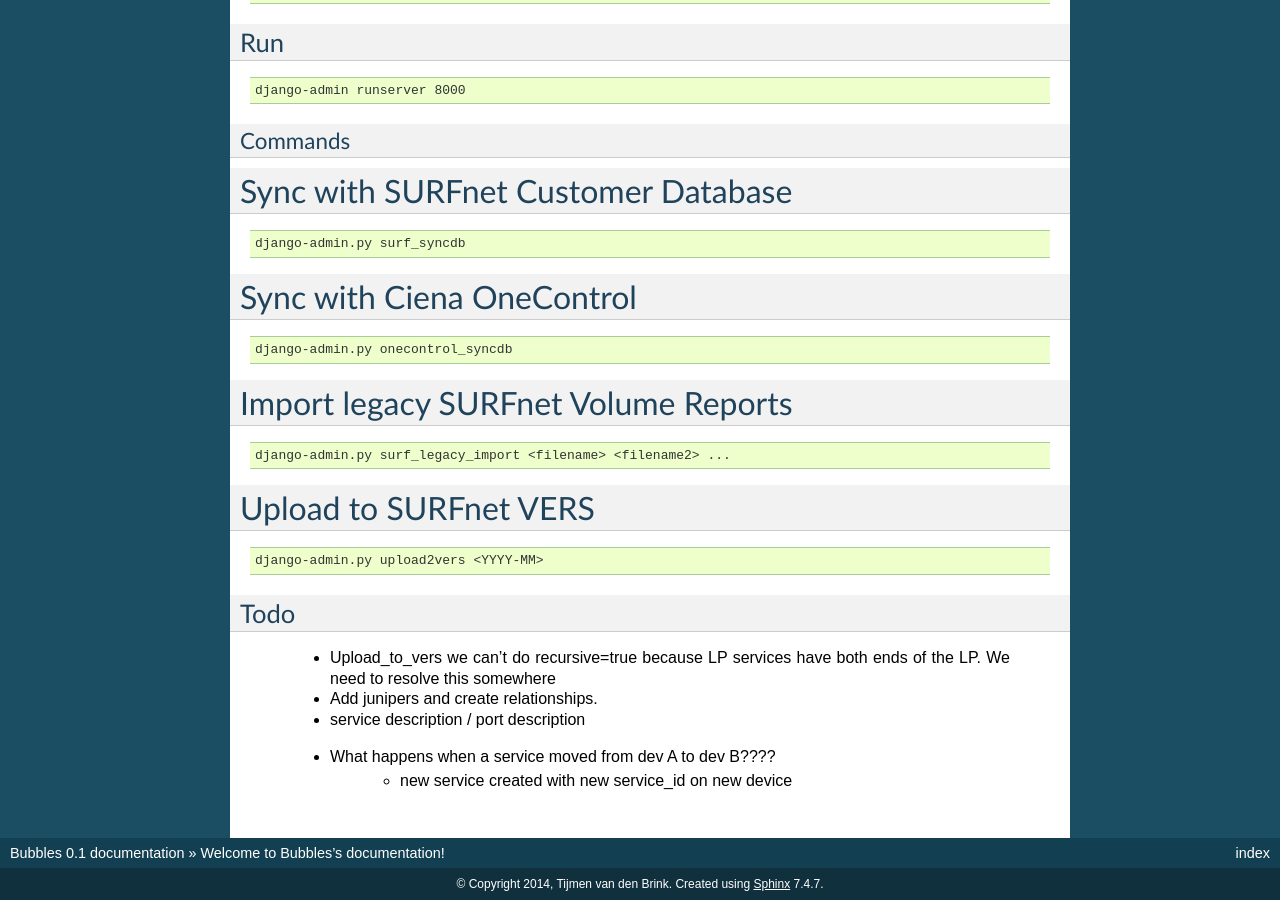
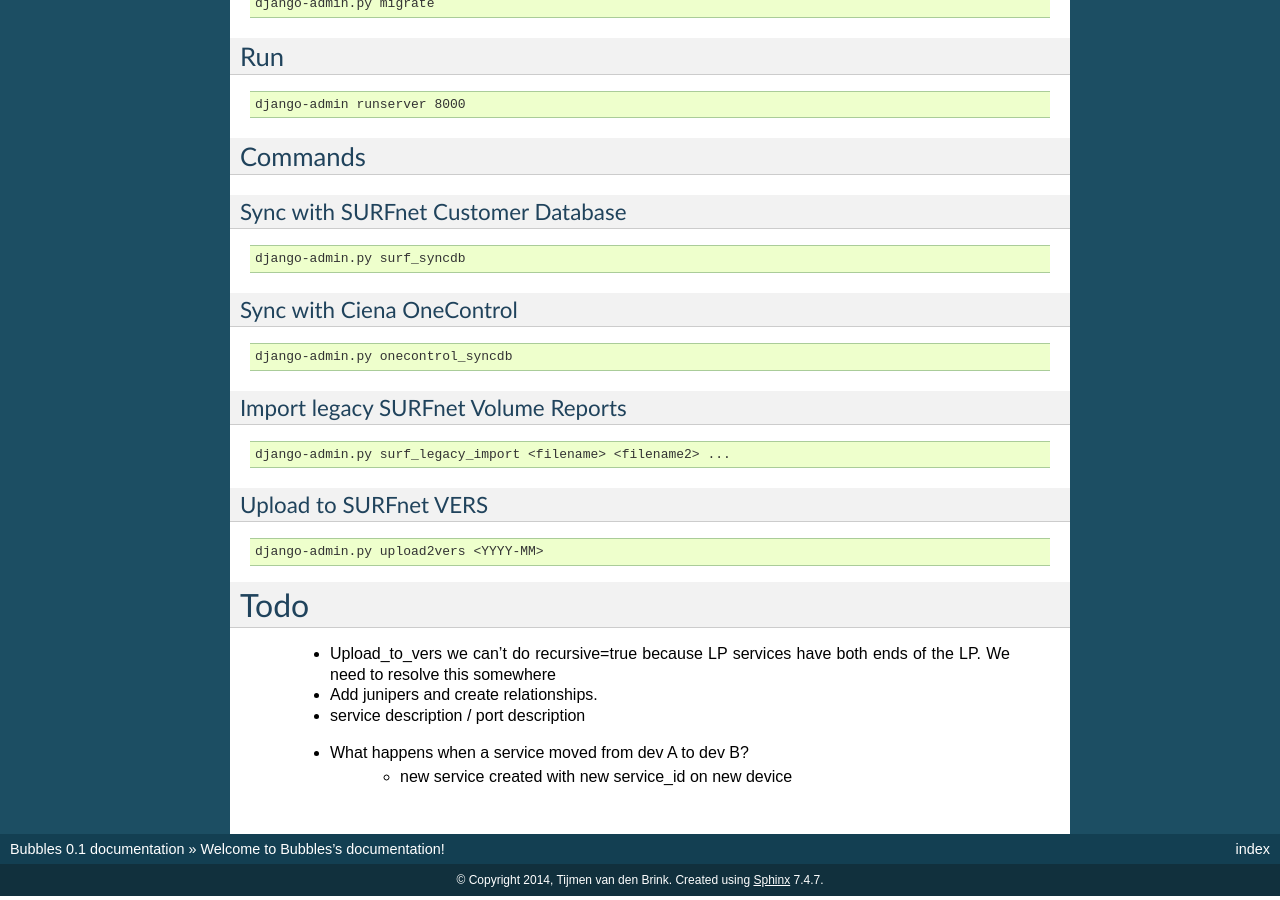
Before and after one commit to tijmenvandenbrink/bubbles, a Sphinx documentation site: the page built from docs/index.rst, in a window 1280 px wide and 900 px high, scrolled down 1022 px. Built offline with Sphinx 7.4.7, drawn with Linux system fonts in a browser that asks for light colours.

```diff
--- a/README.rst
+++ b/README.rst
@@ -2,7 +2,7 @@
 tries not to make assumptions on what the definition of a service is.
 
 Installation
-~~~~~~~~~~~~
+============
 
 Using django-configurations
 ---------------------------
@@ -43,7 +43,7 @@
         django-admin.py migrate
 
 Run
-~~~~
+----
 
 .. code-block:: console
 
@@ -54,7 +54,7 @@
 --------
 
 Sync with SURFnet Customer Database
-===================================
+~~~~~~~~~~~~~~~~~~~~~~~~~~~~~~~~~~~
 
 .. code-block:: console
 
@@ -62,7 +62,7 @@
 
 
 Sync with Ciena OneControl
-==========================
+~~~~~~~~~~~~~~~~~~~~~~~~~~
 
 .. code-block:: console
 
@@ -70,7 +70,7 @@
 
 
 Import legacy SURFnet Volume Reports
-====================================
+~~~~~~~~~~~~~~~~~~~~~~~~~~~~~~~~~~~~
 
 .. code-block:: console
 
@@ -78,7 +78,7 @@
 
 
 Upload to SURFnet VERS
-======================
+~~~~~~~~~~~~~~~~~~~~~~
 
 .. code-block:: console
 
@@ -86,9 +86,9 @@
 
 
 Todo
-~~~~
+====
   * Upload_to_vers we can't do recursive=true because LP services have both ends of the LP. We need to resolve this somewhere
   * Add junipers and create relationships.
   * service description / port description
-  * What happens when a service moved from dev A to dev B????
+  * What happens when a service moved from dev A to dev B?
      * new service created with new service_id on new device
--- a/docs/components.rst
+++ b/docs/components.rst
@@ -1,5 +1,5 @@
 Components
-~~~~~~~~~~
+==========
 
 Component Types
 ---------------
--- a/docs/reporting.rst
+++ b/docs/reporting.rst
@@ -1,5 +1,5 @@
 Reporting
-~~~~~~~~~
+=========
 
 Report Types
 ------------
--- a/docs/services.rst
+++ b/docs/services.rst
@@ -1,5 +1,5 @@
 Services
-~~~~~~~~
+========
 
 Service Types
 -------------
```
